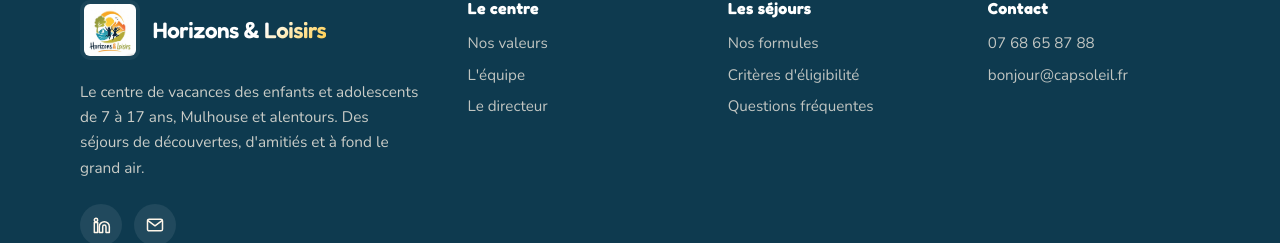
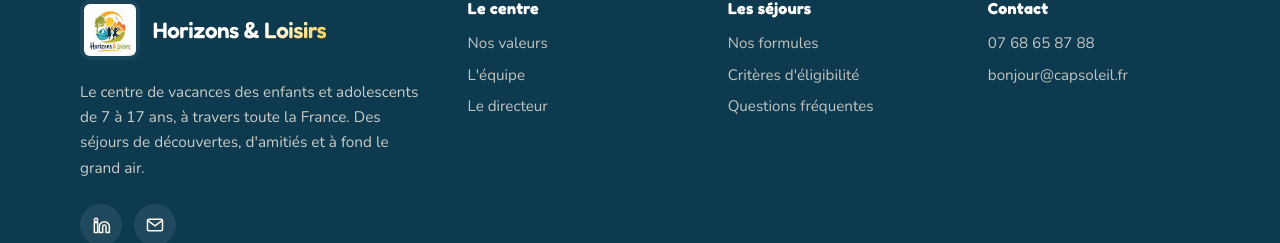
Before and after one commit to Chrstn67/horizons-loisirs, a React (Vite) app: page /mentions-legales in a window 1280 px wide. Shown: the part 4098-4341 px from the top of the page. Built offline with nearby package versions, Linux system fonts and the light colour scheme.

Commit message:
MAJ liens

```diff
--- a/src/components/Footer.jsx
+++ b/src/components/Footer.jsx
@@ -37,9 +37,9 @@ export default function Footer() {
             <span className="footer__logo-text">Horizons & Loisirs</span>
           </Link>
           <p>
-            Le centre de vacances des enfants et adolescents de 7 à 17 ans,
-            Mulhouse et alentours. Des séjours de découvertes, d&apos;amitiés et
-            à fond le grand air.
+            Le centre de vacances des enfants et adolescents de 7 à 17 ans, à
+            travers toute la France. Des séjours de découvertes, d&apos;amitiés
+            et à fond le grand air.
           </p>
           <div className="footer__socials">
             {/*
--- a/src/components/Hero.jsx
+++ b/src/components/Hero.jsx
@@ -37,7 +37,7 @@ export default function Hero() {
         <div className="hero__content">
           <p className="eyebrow reveal">
             <Icon name="sun" size={16} strokeWidth={2.4} />
-            Solution CSE & entreprises - Mulhouse et environs
+            Solution CSE & entreprises - Sur toute la France
           </p>
 
           <h1
--- a/src/components/Sejours.jsx
+++ b/src/components/Sejours.jsx
@@ -1,5 +1,5 @@
 import { Link } from "react-router-dom";
-import { sejours } from "../data/sejours.js";
+import { sejours } from "../data/Sejours.js";
 import { useScrollReveal } from "../hooks/useScrollReveal.js";
 import Icon from "./Icon.jsx";
 import "./Sejours.css";
```
